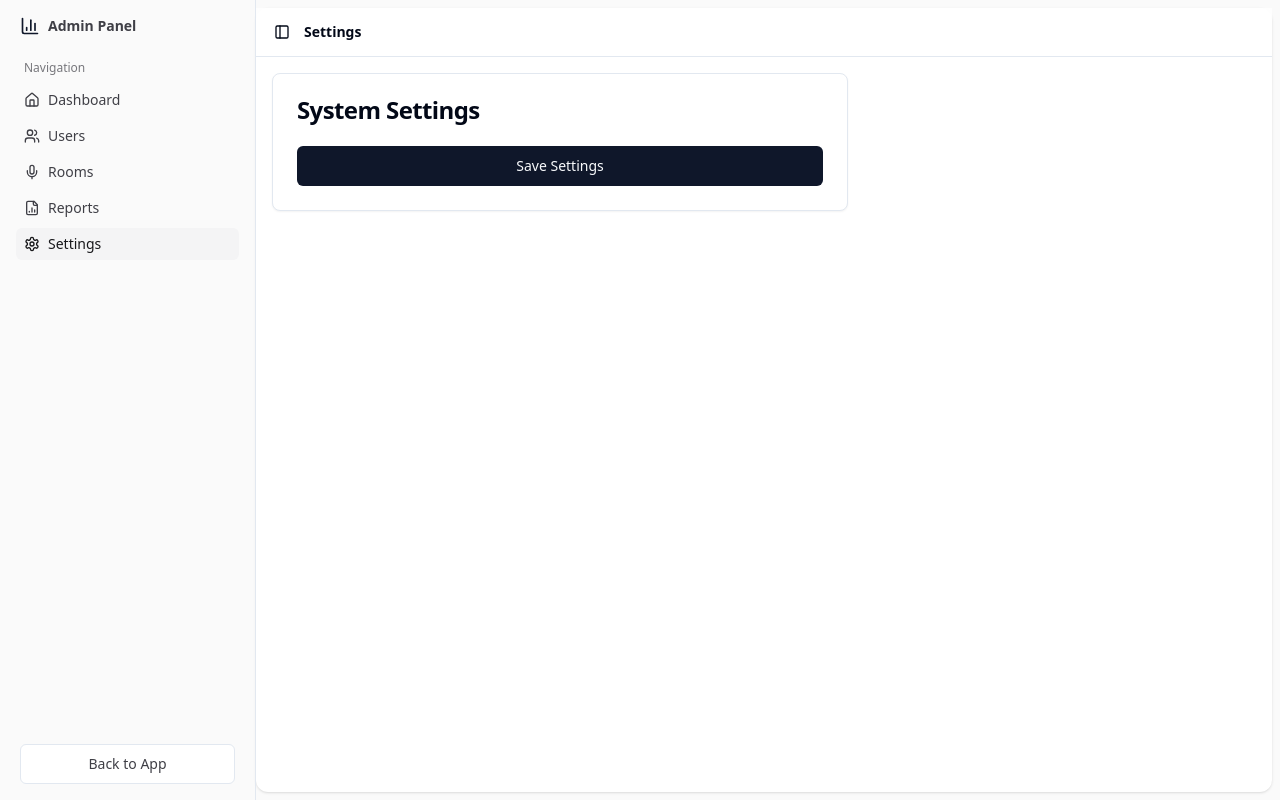
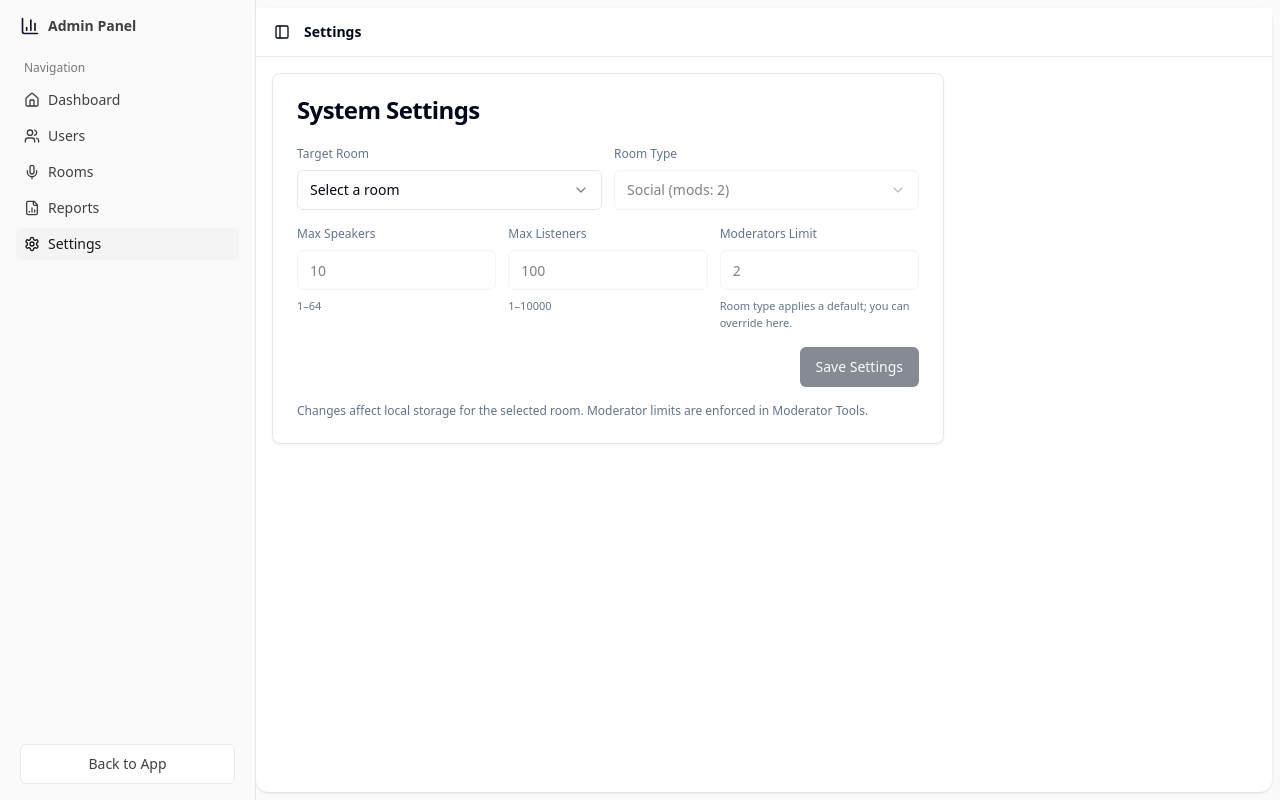
Before and after one commit to samersoub/chat, a React (Vite) app: page /admin/settings in a window 1280 px wide. Built offline with nearby package versions, Linux system fonts and the light colour scheme.

Commit message:
[dyad] Admin room settings controls for type and limits - wrote 1 file(s)

```diff
--- a/src/pages/admin/Settings.tsx
+++ b/src/pages/admin/Settings.tsx
@@ -1,18 +1,127 @@
 "use client";
 
-import React from "react";
+import React, { useEffect, useMemo, useState } from "react";
 import AdminLayout from "@/components/admin/AdminLayout";
 import { Card, CardHeader, CardTitle, CardContent } from "@/components/ui/card";
 import { Button } from "@/components/ui/button";
+import { Select, SelectTrigger, SelectValue, SelectContent, SelectItem } from "@/components/ui/select";
+import { Input } from "@/components/ui/input";
+import { RoomSettingsService, type RoomType } from "@/services/RoomSettingsService";
+import { VoiceChatService } from "@/services/VoiceChatService";
 import { showSuccess } from "@/utils/toast";
 
 const Settings: React.FC = () => {
+  const rooms = useMemo(() => VoiceChatService.listRooms(), []);
+  const [roomId, setRoomId] = useState<string>(rooms[0]?.id ?? "");
+  const [type, setType] = useState<RoomType>("social");
+  const [maxSpeakers, setMaxSpeakers] = useState<number>(10);
+  const [maxListeners, setMaxListeners] = useState<number>(100);
+  const [moderatorsLimit, setModeratorsLimit] = useState<number>(2);
+
+  // Load settings when room changes
+  useEffect(() => {
+    if (!roomId) return;
+    const s = RoomSettingsService.getSettings(roomId);
+    setType(s.type);
+    setMaxSpeakers(s.maxSpeakers);
+    setMaxListeners(s.maxListeners);
+    setModeratorsLimit(s.moderatorsLimit);
+  }, [roomId]);
+
+  const save = () => {
+    if (!roomId) return;
+    RoomSettingsService.setRoomType(roomId, type);
+    RoomSettingsService.configure(roomId, {
+      maxSpeakers,
+      maxListeners,
+      moderatorsLimit,
+    });
+    showSuccess("Settings saved");
+  };
+
+  const disabled = !roomId;
+
   return (
     <AdminLayout title="Settings">
-      <Card className="max-w-xl">
-        <CardHeader><CardTitle>System Settings</CardTitle></CardHeader>
-        <CardContent className="space-y-3">
-          <Button onClick={() => showSuccess("Settings saved")} className="w-full">Save Settings</Button>
+      <Card className="max-w-2xl">
+        <CardHeader>
+          <CardTitle>System Settings</CardTitle>
+        </CardHeader>
+        <CardContent className="space-y-4">
+          <div className="grid gap-3 sm:grid-cols-2">
+            <div className="space-y-2">
+              <div className="text-xs text-muted-foreground">Target Room</div>
+              <Select value={roomId} onValueChange={(v) => setRoomId(v)}>
+                <SelectTrigger className="w-full">
+                  <SelectValue placeholder="Select a room" />
+                </SelectTrigger>
+                <SelectContent>
+                  {rooms.length === 0 ? (
+                    <SelectItem value="">No rooms</SelectItem>
+                  ) : (
+                    rooms.map((r) => <SelectItem key={r.id} value={r.id}>{r.name}</SelectItem>)
+                  )}
+                </SelectContent>
+              </Select>
+            </div>
+
+            <div className="space-y-2">
+              <div className="text-xs text-muted-foreground">Room Type</div>
+              <Select value={type} onValueChange={(v) => setType(v as RoomType)} disabled={disabled}>
+                <SelectTrigger className="w-full">
+                  <SelectValue placeholder="Select type" />
+                </SelectTrigger>
+                <SelectContent>
+                  <SelectItem value="social">Social (mods: 2)</SelectItem>
+                  <SelectItem value="party">Party (mods: 3)</SelectItem>
+                  <SelectItem value="vip-exclusive">VIP Exclusive (mods: 5)</SelectItem>
+                </SelectContent>
+              </Select>
+            </div>
+          </div>
+
+          <div className="grid gap-3 sm:grid-cols-3">
+            <div className="space-y-2">
+              <div className="text-xs text-muted-foreground">Max Speakers</div>
+              <Input
+                type="number"
+                value={maxSpeakers}
+                onChange={(e) => setMaxSpeakers(Math.max(1, Math.min(64, Number(e.target.value) || 1)))}
+                disabled={disabled}
+              />
+              <div className="text-[11px] text-muted-foreground">1–64</div>
+            </div>
+            <div className="space-y-2">
+              <div className="text-xs text-muted-foreground">Max Listeners</div>
+              <Input
+                type="number"
+                value={maxListeners}
+                onChange={(e) => setMaxListeners(Math.max(1, Math.min(10000, Number(e.target.value) || 1)))}
+                disabled={disabled}
+              />
+              <div className="text-[11px] text-muted-foreground">1–10000</div>
+            </div>
+            <div className="space-y-2">
+              <div className="text-xs text-muted-foreground">Moderators Limit</div>
+              <Input
+                type="number"
+                value={moderatorsLimit}
+                onChange={(e) => setModeratorsLimit(Math.max(1, Math.min(100, Number(e.target.value) || 1)))}
+                disabled={disabled}
+              />
+              <div className="text-[11px] text-muted-foreground">Room type applies a default; you can override here.</div>
+            </div>
+          </div>
+
+          <div className="flex justify-end">
+            <Button onClick={save} disabled={disabled} className="w-full sm:w-auto">
+              Save Settings
+            </Button>
+          </div>
+
+          <div className="text-xs text-muted-foreground">
+            Changes affect local storage for the selected room. Moderator limits are enforced in Moderator Tools.
+          </div>
         </CardContent>
       </Card>
     </AdminLayout>
```
